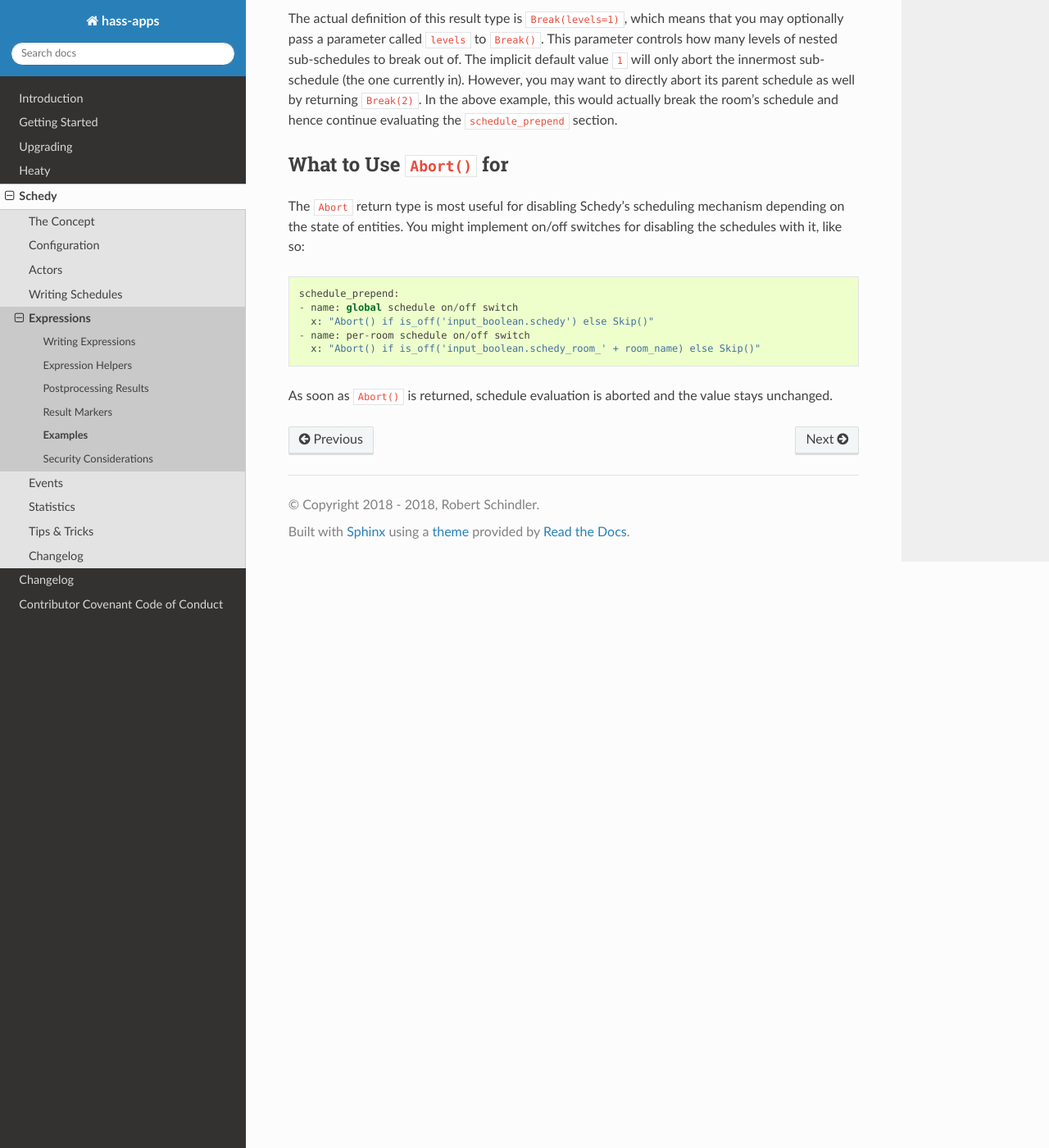
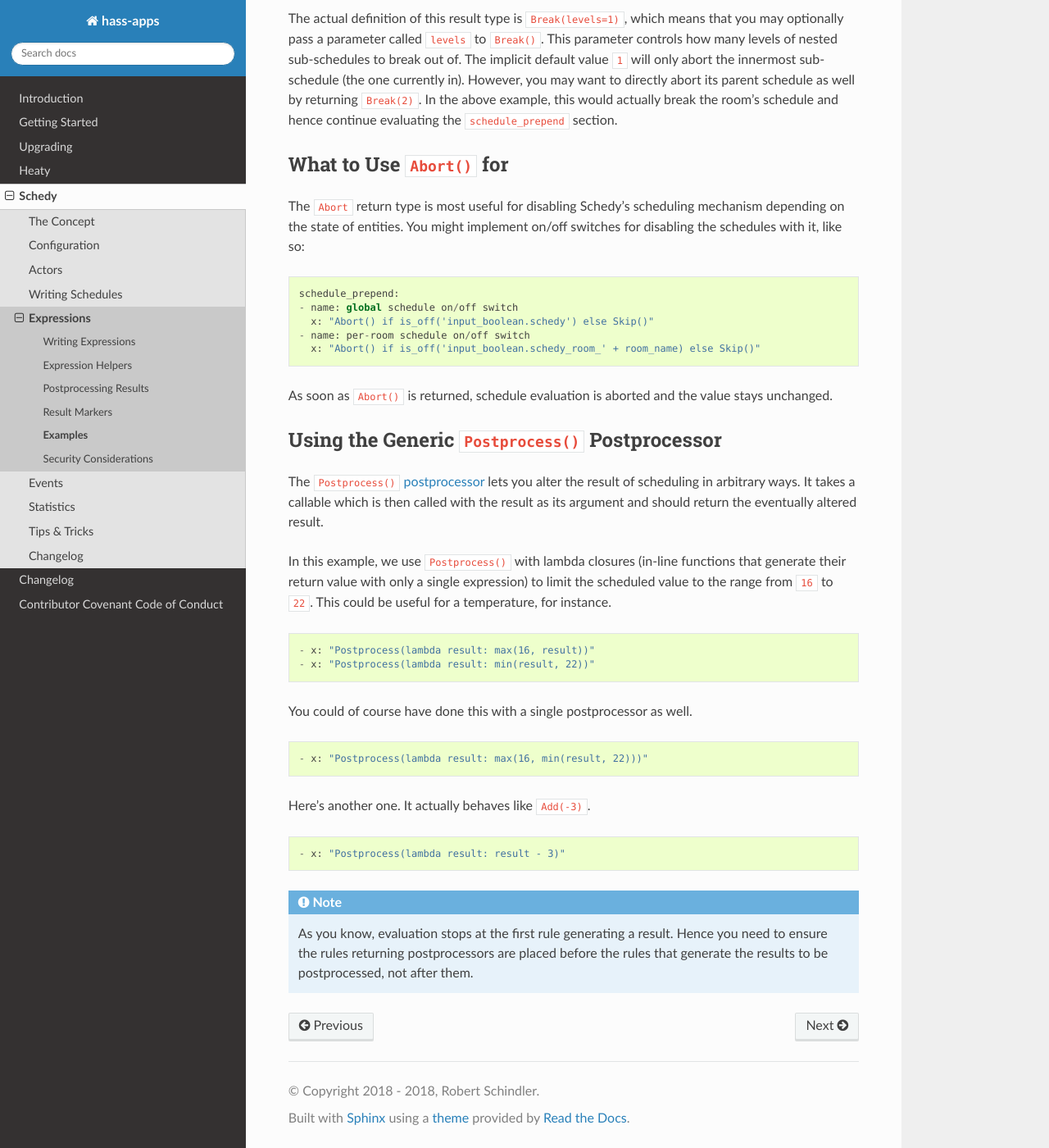
Before and after one commit to bob1de/hass-apps, a Sphinx documentation site: the page built from docs/apps/schedy/expressions/examples.rst, in a window 1280 px wide and 1400 px high, scrolled down 3303 px. Shown: the whole window at 82% size. Built offline with Sphinx 7.4.7 and the Read the Docs theme 2.0.0, drawn with Linux system fonts in a browser that asks for light colours; the version number could not be read and is left out.

Commit message:
[schedy] Added examples for using the Postprocess postprocessor to docs

```diff
--- a/docs/apps/schedy/expressions/examples.rst
+++ b/docs/apps/schedy/expressions/examples.rst
@@ -200,3 +200,41 @@ switches for disabling the schedules with it, like so:
 
 As soon as ``Abort()`` is returned, schedule evaluation is aborted and
 the value stays unchanged.
+
+
+Using the Generic ``Postprocess()`` Postprocessor
+-------------------------------------------------
+
+The ``Postprocess()`` :doc:`postprocessor <postprocessors>` lets you
+alter the result of scheduling in arbitrary ways. It takes a callable
+which is then called with the result as its argument and should return
+the eventually altered result.
+
+In this example, we use ``Postprocess()`` with lambda closures (in-line
+functions that generate their return value with only a single expression)
+to limit the scheduled value to the range from ``16`` to ``22``. This
+could be useful for a temperature, for instance.
+
+::
+
+    - x: "Postprocess(lambda result: max(16, result))"
+    - x: "Postprocess(lambda result: min(result, 22))"
+
+You could of course have done this with a single postprocessor as well.
+
+::
+
+    - x: "Postprocess(lambda result: max(16, min(result, 22)))"
+
+Here's another one. It actually behaves like ``Add(-3)``.
+
+::
+
+    - x: "Postprocess(lambda result: result - 3)"
+
+.. note::
+
+   As you know, evaluation stops at the first rule generating a
+   result. Hence you need to ensure the rules returning postprocessors are
+   placed before the rules that generate the results to be postprocessed,
+   not after them.
--- a/docs/apps/schedy/expressions/postprocessors.rst
+++ b/docs/apps/schedy/expressions/postprocessors.rst
@@ -29,3 +29,5 @@ When an expression results in such a postprocessor object, it is stored
 until a subsequent rule returns some real result. Then, the stored
 postprocessors are applied to that result one by one in the order they
 were generated.
+
+See the :doc:`examples` page for usage examples.
```
